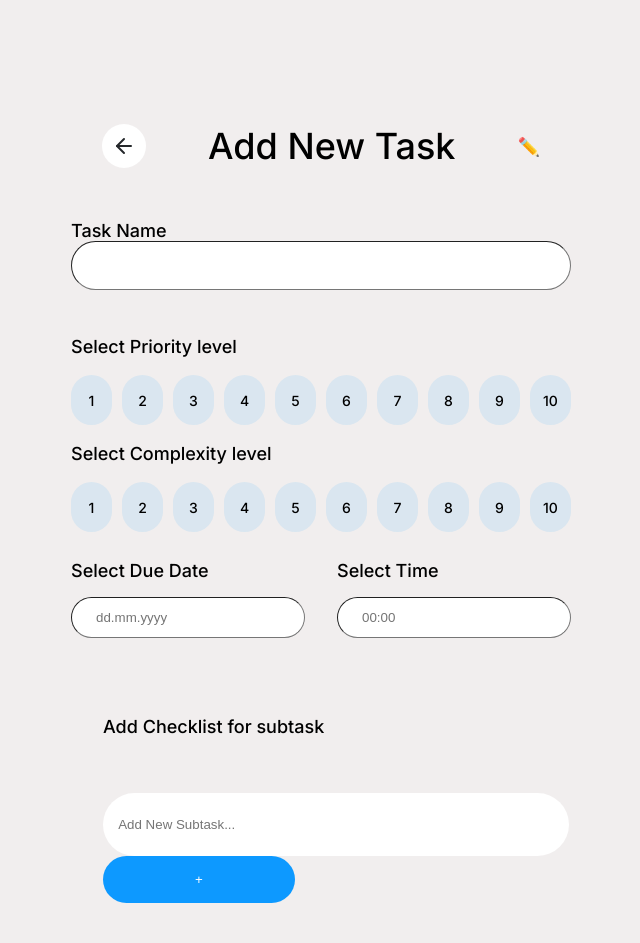
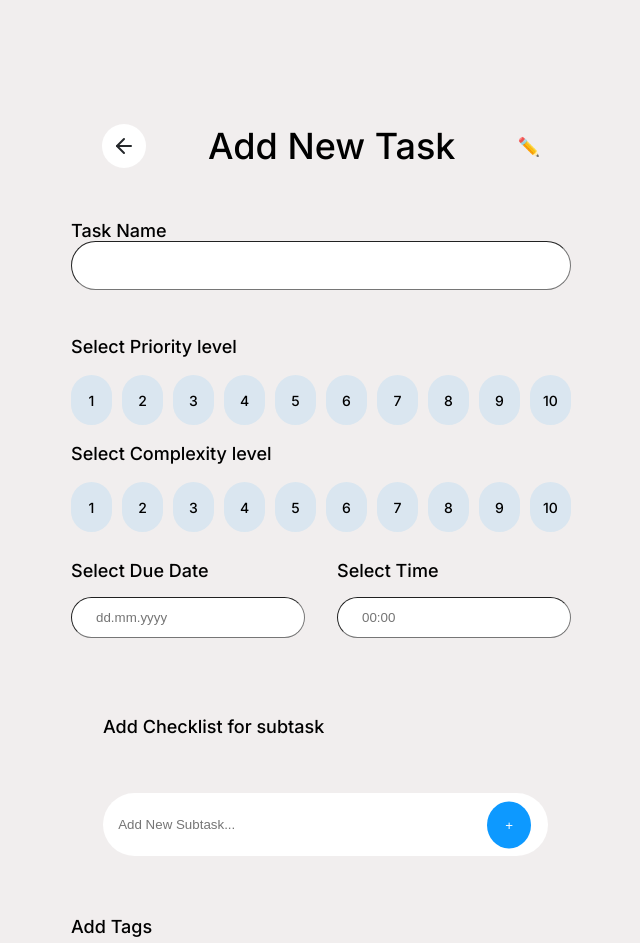
Before and after one commit to daxantz/react-todo, a React (Vite) app in the folder todo/: page /newtodo in a window 1280 px wide. Shown: the top 943 px of the page, without its empty margins (319-959 px from the left). Built offline with nearby package versions, Linux system fonts and the light colour scheme.

Commit message:
add styles for subtasks

```diff
--- a/todo/src/components/form/Form.css
+++ b/todo/src/components/form/Form.css
@@ -27,6 +27,24 @@
     }
   }
 
+  .subtaskChecklist {
+    .input-container {
+      position: relative;
+      input {
+        width: 95%;
+        padding: 1.5rem 0.95rem;
+      }
+      button {
+        position: absolute;
+        right: 0.5rem;
+        top: 50%;
+        width: 10%;
+        border-radius: 50%;
+        transform: translateY(-50%);
+      }
+    }
+  }
+
   .tags {
     display: flex;
     flex-direction: column;
```
